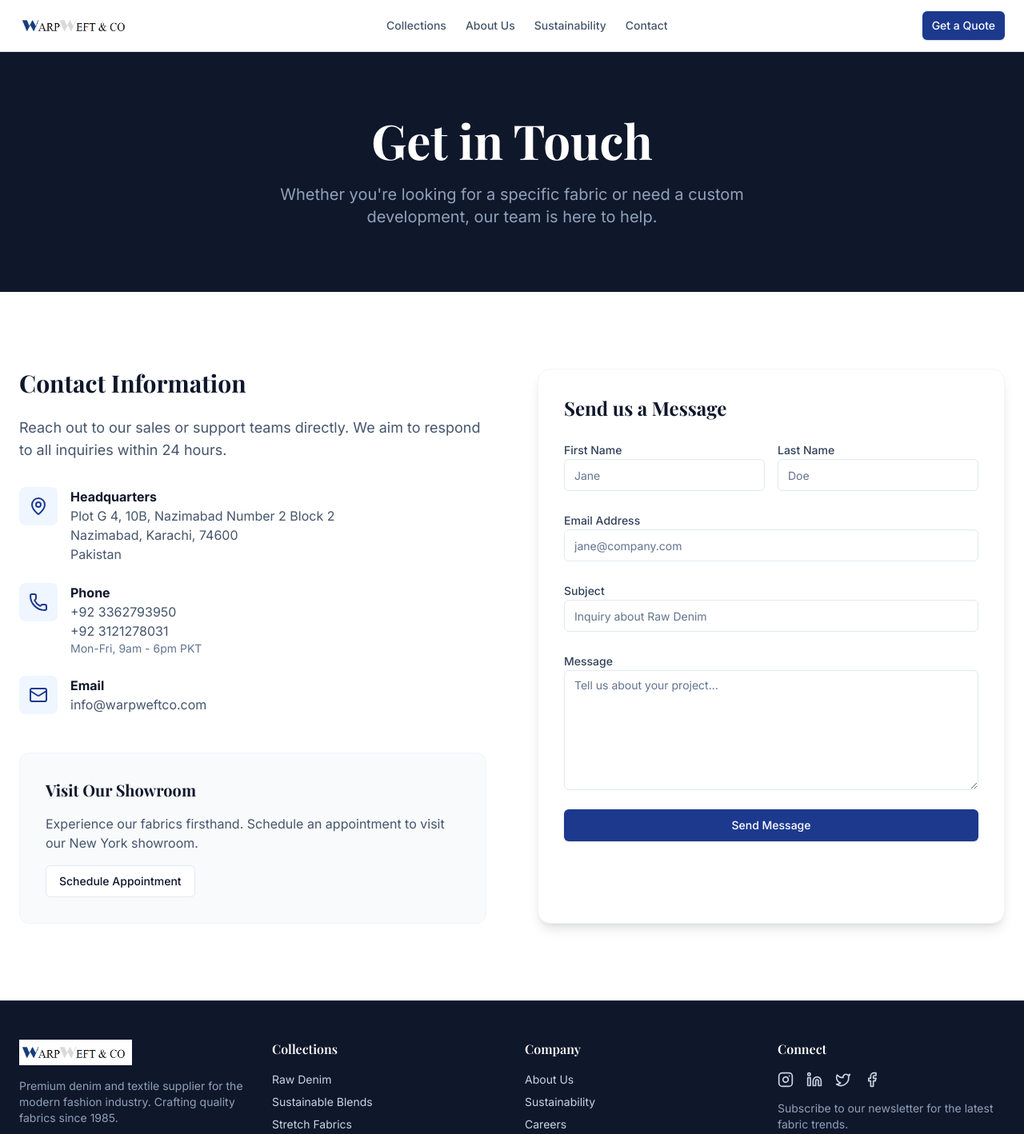
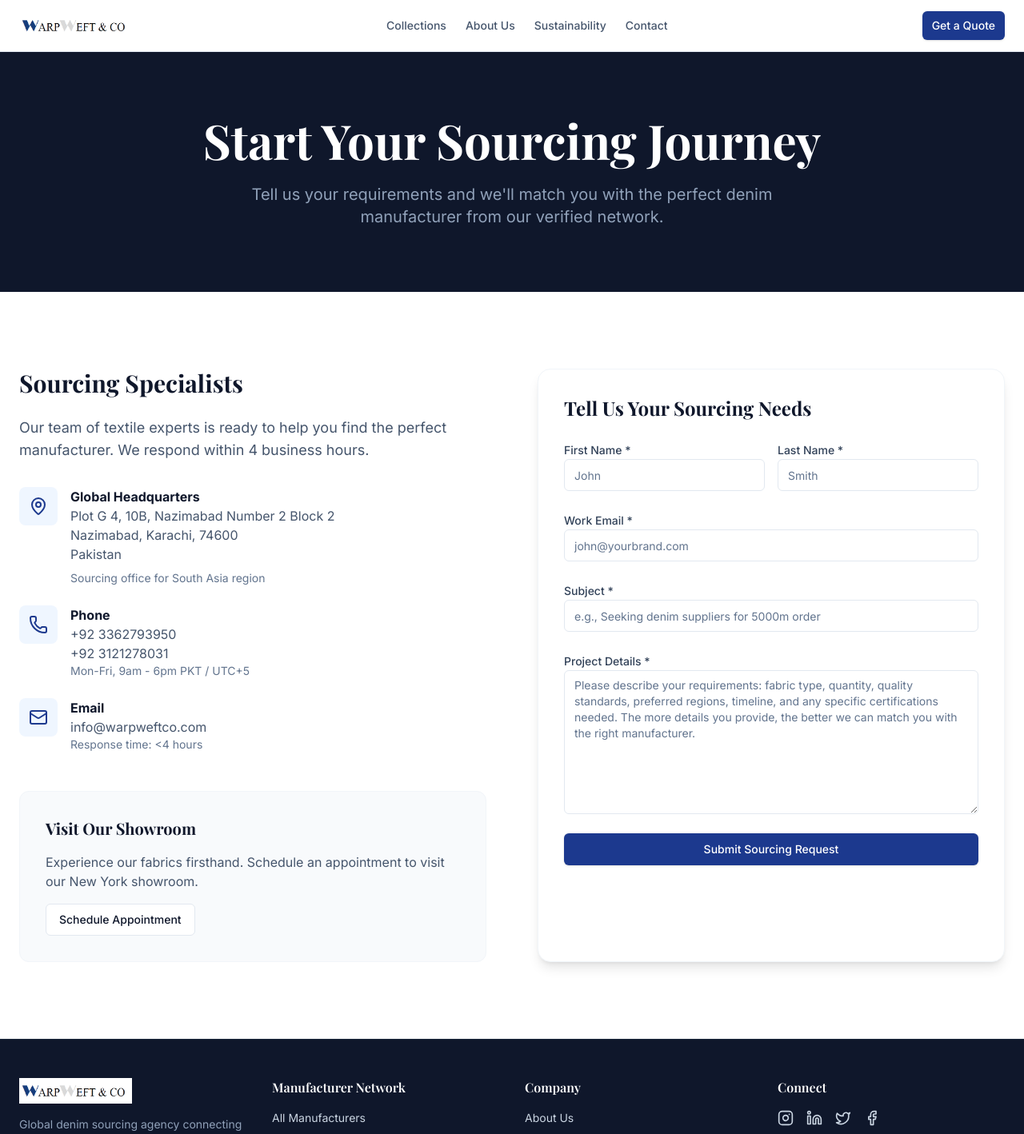
Before and after one commit to Usmanleader/WRAP-weft, a Next.js app: page /contact in a window 1280 px wide. Shown: the top 1418 px of the page at 80% size. Built offline with nearby package versions, Linux system fonts and the light colour scheme; no server answers; a web font is replaced by a local one.

Commit message:
feat: update content across all pages with new denim product data, improved hero, updated collections, and enhanced contact form

```diff
--- a/app/about/page.tsx
+++ b/app/about/page.tsx
@@ -22,10 +22,10 @@ export default function AboutPage() {
           </div>
           <div className="relative z-10 text-center px-4 max-w-4xl mx-auto">
             <h1 className="font-serif text-5xl md:text-7xl font-bold text-white mb-6">
-              Our Heritage
+              Your Trusted Sourcing Partner
             </h1>
             <p className="text-xl text-slate-300">
-              Three decades of weaving excellence, innovation, and integrity.
+              Connecting global brands with premium denim manufacturers since 1985.
             </p>
           </div>
         </section>
@@ -35,20 +35,21 @@ export default function AboutPage() {
           <div className="grid grid-cols-1 md:grid-cols-2 gap-16 items-center">
             <div className="space-y-6">
               <h2 className="font-serif text-3xl md:text-4xl font-bold text-slate-900">
-                From Loom to Legacy
+                From Local Mill to Global Network
               </h2>
               <p className="text-lg text-slate-600 leading-relaxed">
-                Founded in 1985 by master weaver Elias Thorne, Wrap Weft & Co began
-                with a single shuttle loom and a vision: to create denim that
-                ages beautifully. What started in a small workshop has grown into
-                a state-of-the-art manufacturing facility, yet our core
-                philosophy remains unchanged.
+                Founded in 1985 by textile expert Elias Thorne, Wrap Weft & Co began
+                as a small denim trading office in Karachi. What started as a local
+                connection between Pakistani manufacturers and regional buyers has
+                evolved into a global sourcing agency with a verified network of
+                500+ denim mills across Pakistan, China, Turkey, and Japan.
               </p>
               <p className="text-lg text-slate-600 leading-relaxed">
-                We believe that great fabric tells a story. Every thread we spin,
-                every yard we weave, is imbued with the passion and expertise of
-                our artisans. We don&apos;t just manufacture textiles; we craft the
-                foundation for the world&apos;s most iconic fashion brands.
+                We don&apos;t manufacture fabrics ourselves—we are expert matchmakers.
+                Our deep industry relationships, rigorous quality control, and
+                end-to-end logistics support ensure that every buyer finds the
+                perfect manufacturer for their needs. We bridge the gap between
+                quality producers and discerning brands worldwide.
               </p>
             </div>
             <div className="relative aspect-square md:aspect-[4/5] rounded-lg overflow-hidden bg-slate-100">
@@ -77,16 +78,16 @@ export default function AboutPage() {
             <div className="grid grid-cols-1 md:grid-cols-3 gap-8">
               {[
                 {
-                  title: 'Quality First',
-                  desc: 'We never compromise on materials or craftsmanship. Excellence is our baseline.',
+                  title: 'Verified Network',
+                  desc: 'Every manufacturer in our network undergoes a 47-point verification process covering quality, capacity, certifications, and ethical practices.',
                 },
                 {
-                  title: 'Sustainable Innovation',
-                  desc: 'Pioneering eco-friendly dyeing and weaving techniques to protect our planet.',
+                  title: 'End-to-End Support',
+                  desc: 'From initial requirement gathering to final delivery, we manage sampling, quality inspections, negotiations, and logistics.',
                 },
                 {
-                  title: 'Artisan Partnership',
-                  desc: 'Collaborating closely with designers to bring their unique visions to life.',
+                  title: 'Global Reach',
+                  desc: 'Our network spans 500+ manufacturers across Pakistan, China, Turkey, Japan, and beyond, giving you access to diverse capabilities and competitive pricing.',
                 },
               ].map((value, idx) => (
                 <motion.div
--- a/app/collections/page.tsx
+++ b/app/collections/page.tsx
@@ -70,11 +70,11 @@ export default function CollectionsPage() {
         <section className="bg-slate-900 text-white py-20 px-4 md:px-6">
           <div className="container mx-auto max-w-4xl text-center space-y-4">
             <h1 className="font-serif text-4xl md:text-6xl font-bold">
-              Our Collections
+              Verified Manufacturer Network
             </h1>
             <p className="text-slate-400 text-lg md:text-xl max-w-2xl mx-auto">
-              Explore our diverse range of premium fabrics, from heritage selvedge
-              to cutting-edge sustainable blends.
+              Access 500+ denim manufacturers across Pakistan, China, Turkey, and Japan.
+              Every supplier is verified for quality, capacity, and ethical practices.
             </p>
           </div>
         </section>
@@ -151,7 +151,7 @@ export default function CollectionsPage() {
                         {collection.description}
                       </p>
                       <span className="inline-flex items-center text-sm font-bold text-blue-900 uppercase tracking-wide group-hover:underline underline-offset-4">
-                        View Details
+                        View Manufacturer
                       </span>
                     </div>
                   </Link>
--- a/app/contact/page.tsx
+++ b/app/contact/page.tsx
@@ -81,10 +81,11 @@ function ContactForm() {
           <Check className="h-8 w-8" />
         </div>
         <h3 className="font-serif text-2xl font-bold text-slate-900 mb-2">
-          Message Sent!
+          Sourcing Request Received!
         </h3>
         <p className="text-slate-600 mb-8">
-          Thank you for reaching out. We&apos;ll get back to you shortly.
+          Thank you for submitting your requirements. Our sourcing team will review
+          your needs and match you with suitable manufacturers within 24 hours.
         </p>
         <Button onClick={() => setIsSubmitted(false)} variant="outline">
           Send Another Message
@@ -96,29 +97,29 @@ function ContactForm() {
   return (
     <form onSubmit={handleSubmit} className="space-y-6">
       <h2 className="font-serif text-2xl font-bold text-slate-900 mb-6">
-        Send us a Message
+        Tell Us Your Sourcing Needs
       </h2>
       <div className="grid grid-cols-1 sm:grid-cols-2 gap-4">
         <div className="space-y-2">
           <label htmlFor="firstName" className="text-sm font-medium text-slate-700">
-            First Name
+            First Name *
           </label>
           <Input
             id="firstName"
             required
-            placeholder="Jane"
+            placeholder="John"
             value={formData.firstName}
             onChange={handleChange}
           />
         </div>
         <div className="space-y-2">
           <label htmlFor="lastName" className="text-sm font-medium text-slate-700">
-            Last Name
+            Last Name *
           </label>
           <Input
             id="lastName"
             required
-            placeholder="Doe"
+            placeholder="Smith"
             value={formData.lastName}
             onChange={handleChange}
           />
@@ -127,13 +128,13 @@ function ContactForm() {
 
       <div className="space-y-2">
         <label htmlFor="email" className="text-sm font-medium text-slate-700">
-          Email Address
+          Work Email *
         </label>
         <Input
           id="email"
           type="email"
           required
-          placeholder="jane@company.com"
+          placeholder="john@yourbrand.com"
           value={formData.email}
           onChange={handleChange}
         />
@@ -141,12 +142,12 @@ function ContactForm() {
 
       <div className="space-y-2">
         <label htmlFor="subject" className="text-sm font-medium text-slate-700">
-          Subject
+          Subject *
         </label>
         <Input
           id="subject"
           required
-          placeholder="Inquiry about Raw Denim"
+          placeholder="e.g., Seeking denim suppliers for 5000m order"
           value={subject}
           onChange={(e) => setSubject(e.target.value)}
         />
@@ -154,13 +155,13 @@ function ContactForm() {
 
       <div className="space-y-2">
         <label htmlFor="message" className="text-sm font-medium text-slate-700">
-          Message
+          Project Details *
         </label>
         <Textarea
           id="message"
           required
-          placeholder="Tell us about your project..."
-          className="min-h-[150px]"
+          placeholder="Please describe your requirements: fabric type, quantity, quality standards, preferred regions, timeline, and any specific certifications needed. The more details you provide, the better we can match you with the right manufacturer."
+          className="min-h-[180px]"
           value={formData.message}
           onChange={handleChange}
         />
@@ -172,7 +173,7 @@ function ContactForm() {
         variant="denim"
         disabled={isSubmitting}
       >
-        {isSubmitting ? 'Sending...' : 'Send Message'}
+        {isSubmitting ? 'Submitting...' : 'Submit Sourcing Request'}
       </Button>
     </form>
   );
@@ -186,11 +187,11 @@ export default function ContactPage() {
         <section className="bg-slate-900 text-white py-20 px-4 md:px-6">
           <div className="container mx-auto max-w-4xl text-center">
             <h1 className="font-serif text-4xl md:text-6xl font-bold mb-6">
-              Get in Touch
+              Start Your Sourcing Journey
             </h1>
             <p className="text-slate-400 text-lg md:text-xl max-w-2xl mx-auto">
-              Whether you&apos;re looking for a specific fabric or need a custom
-              development, our team is here to help.
+              Tell us your requirements and we&apos;ll match you with the perfect
+              denim manufacturer from our verified network.
             </p>
           </div>
         </section>
@@ -201,11 +202,11 @@ export default function ContactPage() {
             <div className="space-y-12">
               <div>
                 <h2 className="font-serif text-3xl font-bold text-slate-900 mb-6">
-                  Contact Information
+                  Sourcing Specialists
                 </h2>
                 <p className="text-slate-600 text-lg mb-8">
-                  Reach out to our sales or support teams directly. We aim to
-                  respond to all inquiries within 24 hours.
+                  Our team of textile experts is ready to help you find the perfect
+                  manufacturer. We respond within 4 business hours.
                 </p>
 
                 <div className="space-y-6">
@@ -214,11 +215,14 @@ export default function ContactPage() {
                       <MapPin className="h-6 w-6" />
                     </div>
                     <div>
-                      <h3 className="font-bold text-slate-900">Headquarters</h3>
+                      <h3 className="font-bold text-slate-900">Global Headquarters</h3>
                       <p className="text-slate-600">
                         Plot G 4, 10B, Nazimabad Number 2 Block 2<br />
                         Nazimabad, Karachi, 74600<br />
                         Pakistan
+                      </p>
+                      <p className="text-slate-500 text-sm mt-2">
+                        Sourcing office for South Asia region
                       </p>
                     </div>
                   </div>
@@ -231,7 +235,7 @@ export default function ContactPage() {
                       <h3 className="font-bold text-slate-900">Phone</h3>
                       <p className="text-slate-600">+92 3362793950</p>
                       <p className="text-slate-600">+92 3121278031</p>
-                      <p className="text-slate-500 text-sm">Mon-Fri, 9am - 6pm PKT</p>
+                      <p className="text-slate-500 text-sm">Mon-Fri, 9am - 6pm PKT / UTC+5</p>
                     </div>
                   </div>
 
@@ -242,6 +246,7 @@ export default function ContactPage() {
                     <div>
                       <h3 className="font-bold text-slate-900">Email</h3>
                       <p className="text-slate-600">info@warpweftco.com</p>
+                      <p className="text-slate-500 text-sm">Response time: &lt;4 hours</p>
                     </div>
                   </div>
                 </div>
--- a/app/layout.tsx
+++ b/app/layout.tsx
@@ -15,8 +15,8 @@ const playfair = Playfair_Display({
 });
 
 export const metadata: Metadata = {
-  title: 'Wrap Weft & Co | Premium Fabric Supplier',
-  description: 'Wrap Weft & Co is a leading supplier of premium denim and textiles, serving fashion houses and designers worldwide.',
+  title: 'Wrap Weft & Co | Global Denim Sourcing Agency & Manufacturer Network',
+  description: 'Global denim sourcing agency connecting brands with verified manufacturers worldwide. Access 500+ denim mills, quality assurance, and end-to-end sourcing services.',
 };
 
 export default function RootLayout({children}: {children: React.ReactNode}) {
--- a/components/home/cta-section.tsx
+++ b/components/home/cta-section.tsx
@@ -21,15 +21,15 @@ export function CtaSection() {
           className="max-w-3xl mx-auto space-y-8"
         >
           <h2 className="font-serif text-4xl md:text-5xl font-bold text-white">
-            Ready to Create Your Next Collection?
+            Ready to Find Your Perfect Manufacturer?
           </h2>
           <p className="text-blue-100 text-xl max-w-2xl mx-auto">
-            Partner with Wrap Weft & Co for premium fabrics that define quality.
-            Request a sample kit or schedule a consultation today.
+            Let us match you with verified denim manufacturers that meet your exact
+            requirements. Submit your needs and get matched within 24 hours.
           </p>
           <div className="flex flex-col sm:flex-row justify-center gap-4 pt-4">
             <Button size="lg" variant="secondary" className="text-blue-900 font-bold" asChild>
-              <Link href="/contact">Get in Touch</Link>
+              <Link href="/contact">Start Sourcing Request</Link>
             </Button>
             <Button
               size="lg"
@@ -37,7 +37,7 @@ export function CtaSection() {
               className="bg-transparent text-white border-white/30 hover:bg-white/10 hover:text-white"
               asChild
             >
-              <Link href="/collections">Browse Catalog</Link>
+              <Link href="/collections">View Manufacturer Network</Link>
             </Button>
           </div>
         </motion.div>
--- a/components/home/hero.tsx
+++ b/components/home/hero.tsx
@@ -30,19 +30,17 @@ export function Hero() {
           className="max-w-2xl space-y-6"
         >
           <div className="inline-block rounded-full bg-blue-900/30 px-3 py-1 text-sm font-medium text-blue-200 border border-blue-800/50 backdrop-blur-sm">
-            Premium Textile Manufacturing
+            Global Denim Sourcing Agency
           </div>
           <h1 className="font-serif text-5xl font-bold leading-tight text-white md:text-7xl">
-            Weaving the Fabric of <span className="text-blue-400">Modern Fashion</span>
+            Connecting Buyers with <span className="text-blue-400">Premium Manufacturers</span>
           </h1>
           <p className="text-lg text-slate-300 md:text-xl max-w-lg">
-            Wrap Weft & Co specializes in high-quality denim and sustainable
-            textiles. We bring texture, durability, and innovation to your
-            designs.
+            Wrap Weft & Co is your trusted partner in denim sourcing. We connect fashion brands with verified manufacturers worldwide, handling quality assurance, logistics, and negotiations.
           </p>
           <div className="flex flex-col sm:flex-row gap-4 pt-4">
             <Button size="lg" variant="denim" className="text-base px-8" asChild>
-              <Link href="/collections">View Collections</Link>
+              <Link href="/collections">Browse Manufacturer Network</Link>
             </Button>
             <Button
               size="lg"
@@ -50,7 +48,7 @@ export function Hero() {
               className="text-base px-8 bg-transparent text-white border-white/20 hover:bg-white/10 hover:text-white"
               asChild
             >
-              <Link href="/contact">Request Samples</Link>
+              <Link href="/contact">Submit Sourcing Requirements</Link>
             </Button>
             <Button
               size="lg"
--- a/components/home/process-section.tsx
+++ b/components/home/process-section.tsx
@@ -6,23 +6,23 @@ import {Sprout, Droplets, Recycle, ShieldCheck} from 'lucide-react';
 const steps = [
   {
     icon: Sprout,
-    title: 'Sustainably Sourced',
-    description: 'We partner with certified organic cotton farms to ensure ethical sourcing.',
+    title: 'Verified Network',
+    description: 'Every manufacturer undergoes our 47-point verification covering quality, capacity, certifications, and ethical practices.',
   },
   {
     icon: Droplets,
-    title: 'Water Conservation',
-    description: 'Our dyeing process uses 80% less water than traditional methods.',
+    title: 'Quality Control',
+    description: 'We conduct pre-production sampling, mid-production inspections, and final quality assurance before shipment.',
   },
   {
     icon: Recycle,
-    title: 'Circular Economy',
-    description: 'We recycle fabric scraps and use post-consumer waste in our blends.',
+    title: 'Logistics Support',
+    description: 'From sample coordination to final delivery, we manage shipping, customs, and documentation.',
   },
   {
     icon: ShieldCheck,
-    title: 'Quality Assurance',
-    description: 'Every yard is inspected for durability, texture, and color consistency.',
+    title: 'Risk Mitigation',
+    description: 'We protect buyers with contracts, payment security, and dispute resolution services.',
   },
 ];
 
@@ -37,11 +37,11 @@ export function ProcessSection() {
           className="max-w-3xl mx-auto mb-16"
         >
           <h2 className="font-serif text-3xl md:text-4xl font-bold mb-6">
-            Responsible Manufacturing
+            Your End-to-End Sourcing Partner
           </h2>
           <p className="text-slate-400 text-lg">
-            We are committed to reducing our environmental footprint while maintaining
-            the highest standards of textile production.
+            We manage the entire sourcing journey—from matching you with the right
+            manufacturer to ensuring timely delivery of quality fabrics.
           </p>
         </motion.div>
 
--- a/components/layout/footer.tsx
+++ b/components/layout/footer.tsx
@@ -22,43 +22,43 @@ export function Footer() {
               />
             </Link>
             <p className="text-sm text-slate-400 max-w-xs">
-              Premium denim and textile supplier for the modern fashion industry.
-              Crafting quality fabrics since 1985.
+              Global denim sourcing agency connecting brands with verified manufacturers.
+              Your trusted partner in fabric sourcing since 1985.
             </p>
           </div>
 
           <div>
             <h3 className="font-serif font-semibold text-white mb-4">
-              Collections
+              Manufacturer Network
             </h3>
             <ul className="space-y-2 text-sm">
               <li>
-                <Link href="/collections/denim" className="hover:text-blue-400">
-                  Raw Denim
+                <Link href="/collections" className="hover:text-blue-400">
+                  All Manufacturers
                 </Link>
               </li>
               <li>
                 <Link
-                  href="/collections/sustainable"
+                  href="/collections?category=Jeans"
                   className="hover:text-blue-400"
                 >
-                  Sustainable Blends
+                  Jeans Manufacturers
                 </Link>
               </li>
               <li>
                 <Link
-                  href="/collections/stretch"
+                  href="/collections?category=Jackets"
                   className="hover:text-blue-400"
                 >
-                  Stretch Fabrics
+                  Jacket Manufacturers
                 </Link>
               </li>
               <li>
                 <Link
-                  href="/collections/vintage"
+                  href="/collections?category=Skirts"
                   className="hover:text-blue-400"
                 >
-                  Vintage Selvedge
+                  Skirt Manufacturers
                 </Link>
               </li>
             </ul>
--- a/metadata.json
+++ b/metadata.json
@@ -1,5 +1,5 @@
 {
   "name": "Wrap Weft & Co",
-  "description": "Professional fabric supplier portfolio showcasing premium denim and textiles.",
+  "description": "Global denim sourcing agency connecting brands with verified manufacturers. Access 500+ denim mills worldwide.",
   "requestFramePermissions": []
 }
```
Also changed, not shown: app/collections/[id]/page.tsx (+4 -4 lines), app/sustainability/page.tsx (+13 -15 lines), components/home/about-snippet.tsx (+7 -9 lines).
